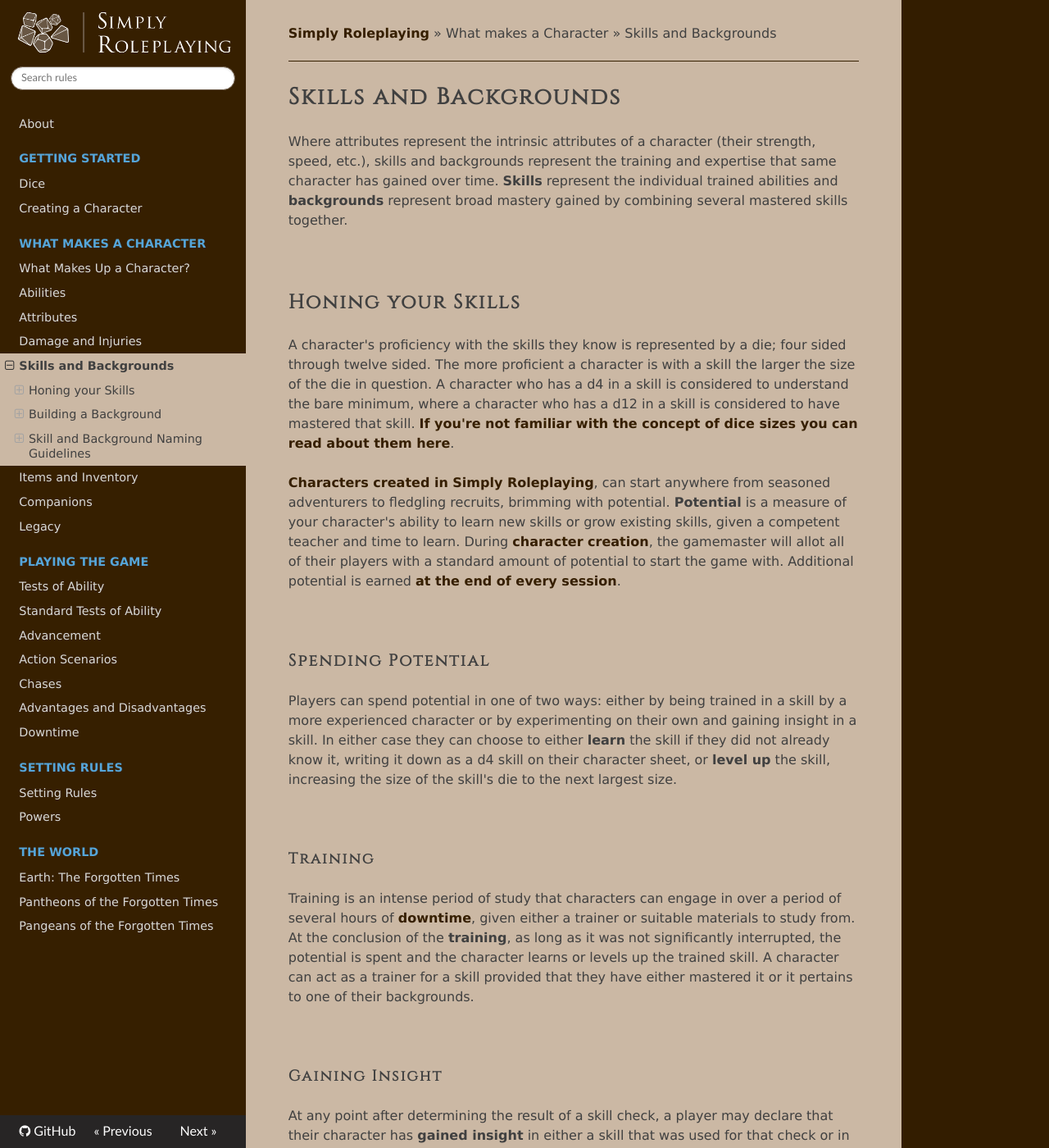
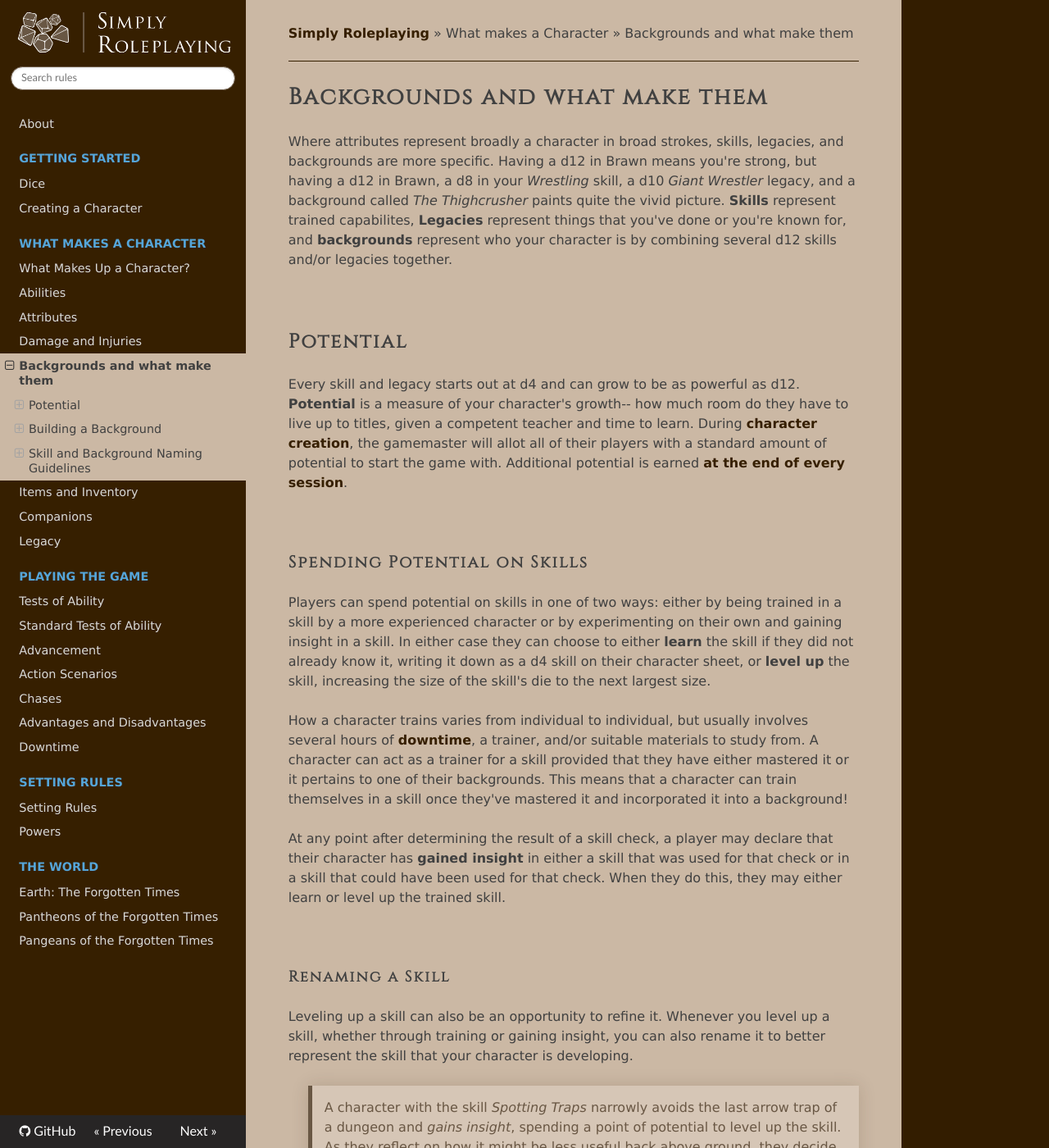
Before and after one commit to TheFifthRider/simply-roleplaying-webapp, an MkDocs documentation site: the page built from docs/character/skills.md, in a window 1280 px wide and 1400 px high. Shown: the whole window at 82% size. Built offline with MkDocs 1.6.1, drawn with Linux system fonts in a browser that asks for light colours; nearby versions of some CDN libraries; some of the changed text lies outside the part shown.

Commit message:
feat: Initial legacies tweak

```diff
--- a/docs/character/skills.md
+++ b/docs/character/skills.md
@@ -1,30 +1,20 @@
-# Skills and Backgrounds
+# Backgrounds and what make them
 
-Where attributes represent the intrinsic attributes of a character (their strength, speed, etc.), skills and backgrounds represent the training and expertise that same character has gained over time. **Skills** represent the individual trained abilities and **backgrounds** represent broad mastery gained by combining several mastered skills together.
+Where attributes represent broadly a character in broad strokes, skills, legacies, and backgrounds are more specific. Having a d12 in Brawn means you're strong, but having a d12 in Brawn, a d8 in your _Wrestling_ skill, a d10 _Giant Wrestler_ legacy, and a background called _The Thighcrusher_ paints quite the vivid picture. **Skills** represent trained capabilites, **Legacies** represent things that you've done or you're known for, and **backgrounds** represent who your character is by combining several d12 skills and/or legacies together.
 
 <br/>
 
-## Honing your Skills
+## Potential
 
-A character's proficiency with the skills they know is represented by a die; four sided through twelve sided. The more proficient a character is with a skill the larger the size of the die in question. A character who has a d4 in a skill is considered to understand the bare minimum, where a character who has a d12 in a skill is considered to have mastered that skill. [If you're not familiar with the concept of dice sizes you can read about them here](../getting_started/dice.md).
-
-[Characters created in Simply Roleplaying](../getting_started/creation.md), can start anywhere from seasoned adventurers to fledgling recruits, brimming with potential. **Potential** is a measure of your character's ability to learn new skills or grow existing skills, given a competent teacher and time to learn. During [character creation](../getting_started/creation.md), the gamemaster will allot all of their players with a standard amount of potential to start the game with. Additional potential is earned [at the end of every session](../gameplay/advancement.md).
+Every skill and legacy starts out at d4 and can grow to be as powerful as d12. **Potential** is a measure of your character's growth-- how much room do they have to live up to titles, given a competent teacher and time to learn. During [character creation](../getting_started/creation.md), the gamemaster will allot all of their players with a standard amount of potential to start the game with. Additional potential is earned [at the end of every session](../gameplay/advancement.md).
 
 <br/>
 
-### Spending Potential
+### Spending Potential on Skills
 
-Players can spend potential in one of two ways: either by being trained in a skill by a more experienced character or by experimenting on their own and gaining insight in a skill. In either case they can choose to either **learn** the skill if they did not already know it, writing it down as a d4 skill on their character sheet, or **level up** the skill, increasing the size of the skill's die to the next largest size.
+Players can spend potential on skills in one of two ways: either by being trained in a skill by a more experienced character or by experimenting on their own and gaining insight in a skill. In either case they can choose to either **learn** the skill if they did not already know it, writing it down as a d4 skill on their character sheet, or **level up** the skill, increasing the size of the skill's die to the next largest size.
 
-<br/>
-
-#### Training
-
-Training is an intense period of study that characters can engage in over a period of several hours of [downtime](../gameplay/downtime.md#training-a-skill), given either a trainer or suitable materials to study from. At the conclusion of the **training**, as long as it was not significantly interrupted, the potential is spent and the character learns or levels up the trained skill. A character can act as a trainer for a skill provided that they have either mastered it or it pertains to one of their backgrounds.
-
-<br/>
-
-#### Gaining Insight
+How a character trains varies from individual to individual, but usually involves several hours of [downtime](../gameplay/downtime.md#training-a-skill), a trainer, and/or suitable materials to study from. A character can act as a trainer for a skill provided that they have either mastered it or it pertains to one of their backgrounds. This means that a character can train themselves in a skill once they've mastered it and incorporated it into a background!
 
 At any point after determining the result of a skill check, a player may declare that their character has **gained insight** in either a skill that was used for that check or in a skill that could have been used for that check. When they do this, they may either learn or level up the trained skill.
 
@@ -40,13 +30,13 @@
 
 <br/>
 
-### Mastering a Skill
+### Spending Potential on a Legacy
 
-When you level a skill up to d12, you've **mastered** it and can't level it up anymore. If you want to get more skilled in this area, you'll have to create a background with the skill.
 
-<br/>
 
-### Forgetting a Skill
+### Forgetting a Skill / Legacy
+
+<!-- rework -->
 
 Sometimes a skill might not work out for your character. Maybe it was too specific, just isn't very useful in the long term, or your character has had a shift in priorities such that the skill no longer makes sense for them. In that case, you can always choose to **forget**. During any period of [downtime](../gameplay/downtime.md#forgetting-a-skill), you may decrease the die level of one of your skills to reclaim one point of potential, representing your character losing interest in or forgetting about that skill in preparation to learn something new.
 
```
